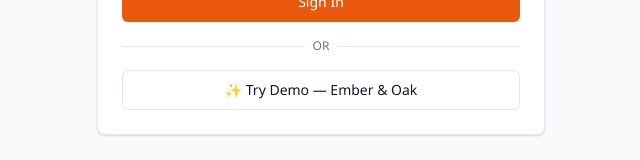
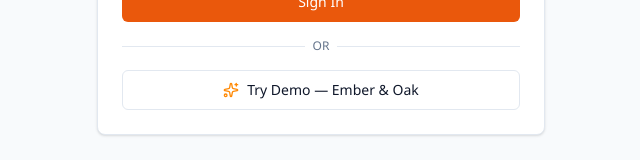
Before and after one commit to abdul123falah-netizen/Dishflow, a Next.js app: page /login in a window 1280 px wide. Shown: the part 519-679 px from the top of the page, without its empty margins (319-959 px from the left). Built offline with nearby package versions, Linux system fonts and the light colour scheme; no server answers.

Commit message:
Fix demo login reliability with window.location.replace

```diff
--- a/src/app/(auth)/login/page.tsx
+++ b/src/app/(auth)/login/page.tsx
@@ -9,7 +9,7 @@
 import { Input } from '@/components/ui/input'
 import { Label } from '@/components/ui/label'
 import { Card, CardContent, CardDescription, CardHeader, CardTitle } from '@/components/ui/card'
-import { Eye, EyeOff, Loader2 } from 'lucide-react'
+import { Eye, EyeOff, Loader2, Sparkles } from 'lucide-react'
 import { DishflowLogo } from '@/components/shared/dishflow-logo'
 
 export default function LoginPage() {
@@ -18,10 +18,10 @@
 
   useEffect(() => {
     supabase.auth.getSession().then(({ data: { session } }) => {
-      if (session) router.push('/dashboard')
+      if (session) window.location.replace('/dashboard')
     })
     const { data: { subscription } } = supabase.auth.onAuthStateChange((event, session) => {
-      if (session) router.push('/dashboard')
+      if (session) window.location.replace('/dashboard')
     })
     return () => subscription.unsubscribe()
   }, [])
@@ -54,19 +54,33 @@
     setDemoLoading(true)
     setError('')
 
-    const { error } = await supabase.auth.signInWithPassword({
-      email: 'demo@dishflow.app',
-      password: 'Demo1234!',
-    })
+    try {
+      const { error } = await supabase.auth.signInWithPassword({
+        email: 'demo@dishflow.app',
+        password: 'Demo1234!',
+      })
 
-    if (error) {
+      if (error) throw error
+
+      // Force hard redirect — most reliable way to flush auth state
+      window.location.replace('/dashboard')
+    } catch {
       setError('Demo login failed. Please try again.')
       setDemoLoading(false)
-      return
     }
+  }
 
-    router.push('/dashboard')
-    router.refresh()
+  if (demoLoading) {
+    return (
+      <div className="fixed inset-0 z-50 flex flex-col items-center justify-center bg-gradient-to-br from-orange-50 to-white gap-6">
+        <DishflowLogo size={64} />
+        <div className="text-center space-y-2">
+          <h2 className="text-2xl font-bold text-[var(--foreground)]">Loading Ember & Oak...</h2>
+          <p className="text-[var(--muted-foreground)]">Preparing your demo experience</p>
+        </div>
+        <Loader2 className="h-8 w-8 animate-spin text-[var(--primary)]" />
+      </div>
+    )
   }
 
   return (
@@ -150,15 +164,12 @@
           <Button
             type="button"
             variant="outline"
-            className="w-full"
+            className="w-full gap-2"
             onClick={handleDemoLogin}
             disabled={demoLoading}
           >
-            {demoLoading ? (
-              <><Loader2 className="h-4 w-4 animate-spin" /> Loading demo...</>
-            ) : (
-              '✨ Try Demo — Ember & Oak'
-            )}
+            <Sparkles className="h-4 w-4 text-orange-400" />
+            Try Demo — Ember & Oak
           </Button>
         </CardContent>
       </Card>
```
